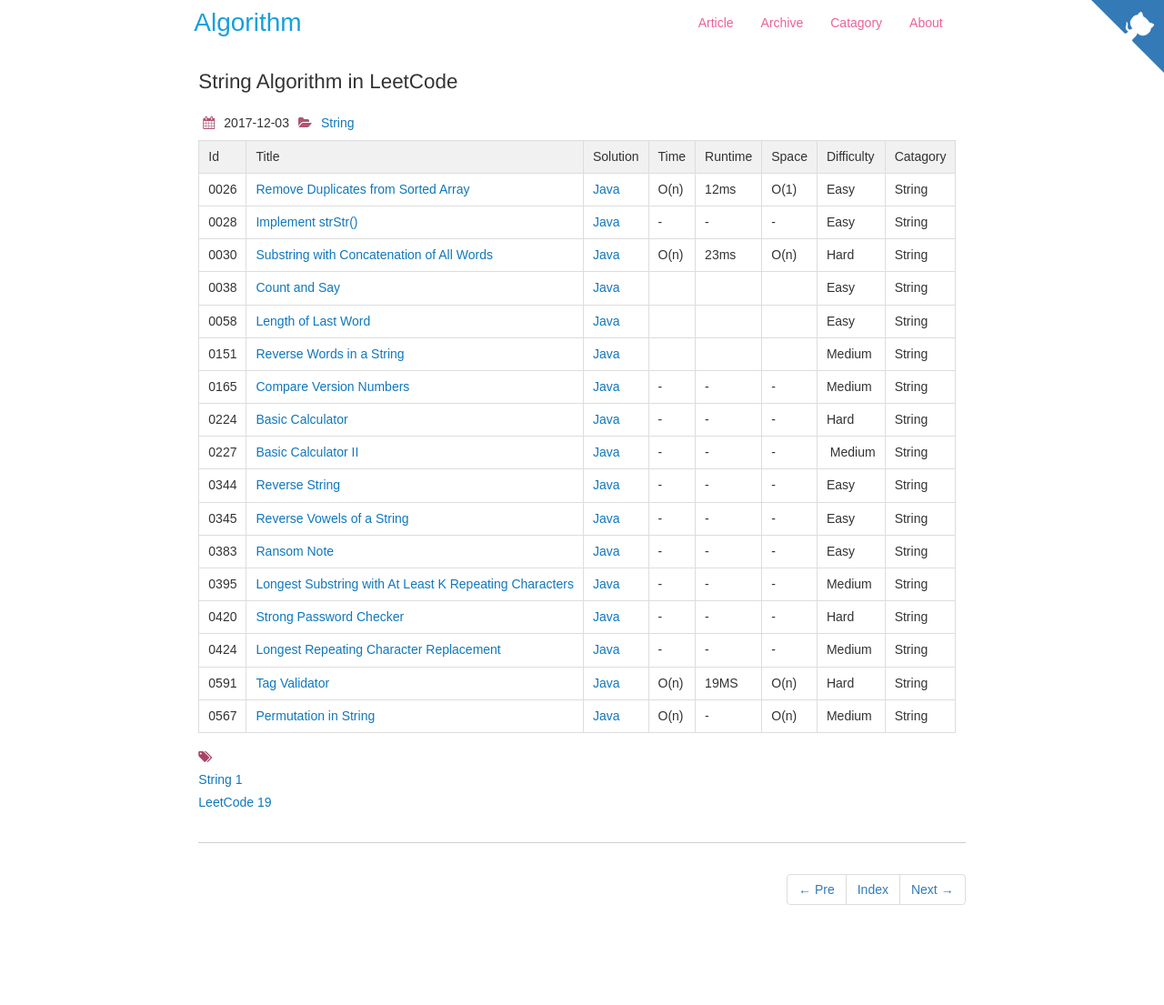
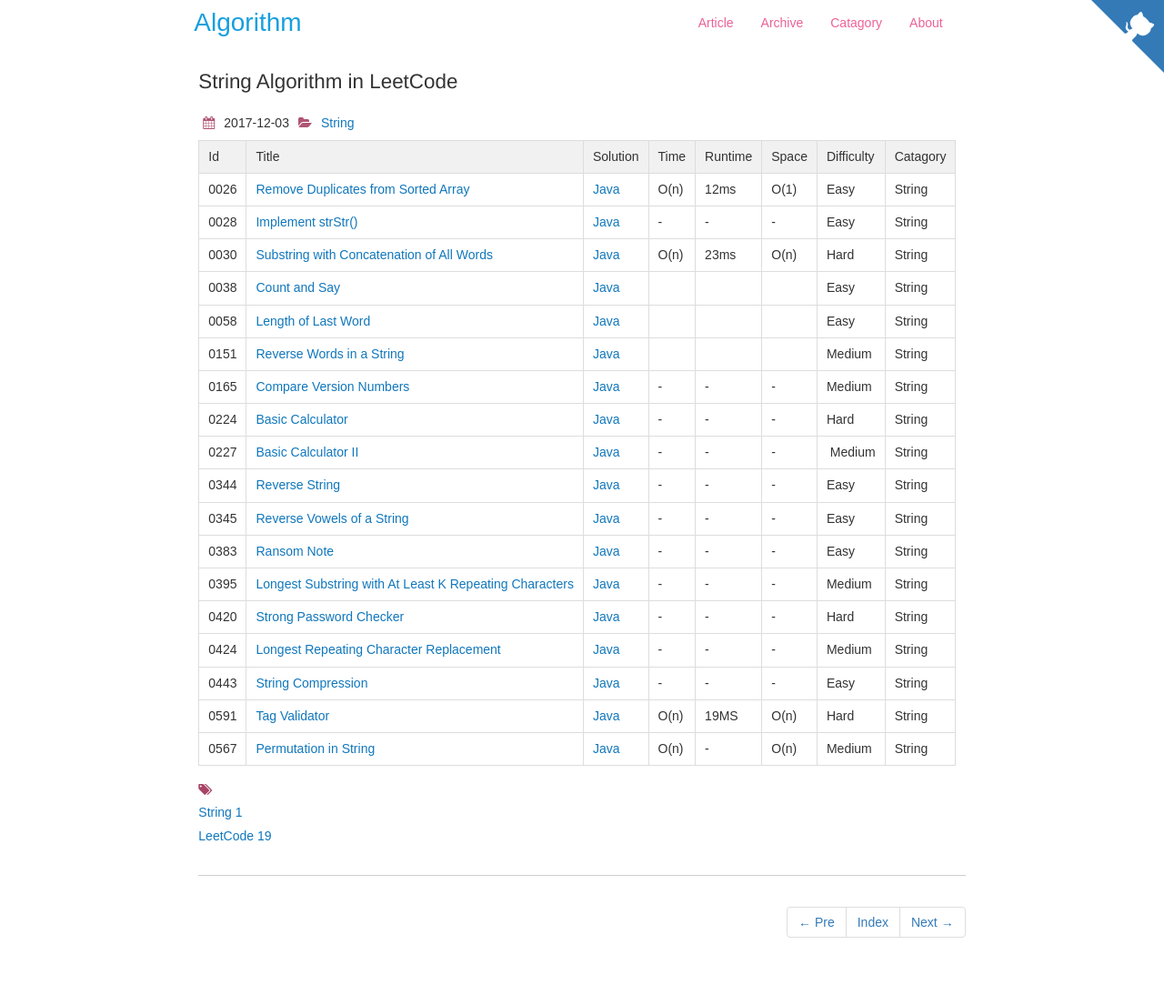
Before and after one commit to dunso/algorithm, a Jekyll site: the page built from docs/_posts/2017-12-03-String.md, in a window 1280 px wide. Shown: the whole page at 91% size. Built offline with Jekyll 4.4.1, drawn with Linux system fonts in a browser that asks for light colours; nearby versions of some CDN libraries; before the commit the page ends 1069 px from its top, so only the background shows below that.

Commit message:
Add index of LeetCode0443.java to docs

```diff
--- a/docs/_posts/2017-12-03-String.md
+++ b/docs/_posts/2017-12-03-String.md
@@ -27,5 +27,6 @@
 |0395|[Longest Substring with At Least K Repeating Characters](https://leetcode.com/problems/longest-substring-with-at-least-k-repeating-characters/)  | [Java](https://e.srl/leetcode-395/)  |-|-|-| Medium |String|
 |0420|[Strong Password Checker](https://leetcode.com/problems/strong-password-checker/)|[Java](https://e.srl/leetcode-420/)|-|-|-|Hard |String|
 |0424|[Longest Repeating Character Replacement](https://leetcode.com/problems/longest-repeating-character-replacement/)|[Java](https://e.srl/leetcode-424/)|-|-|-|Medium |String|
+|0443|[String Compression](https://leetcode.com/problems/string-compression/)|[Java](https://e.srl/leetcode-443/)|-|-|-|Easy |String|
 |0591|[Tag Validator](https://leetcode.com/problems/tag-validator)| [Java](https://e.srl/leetcode-591/)  | O(n) |19MS| O(n)  |  Hard |String|
 |0567|[Permutation in String](https://leetcode.com/problems/permutation-in-string)| [Java](https://e.srl/leetcode-567/)  | O(n) |-| O(n)  |  Medium |String|
```
